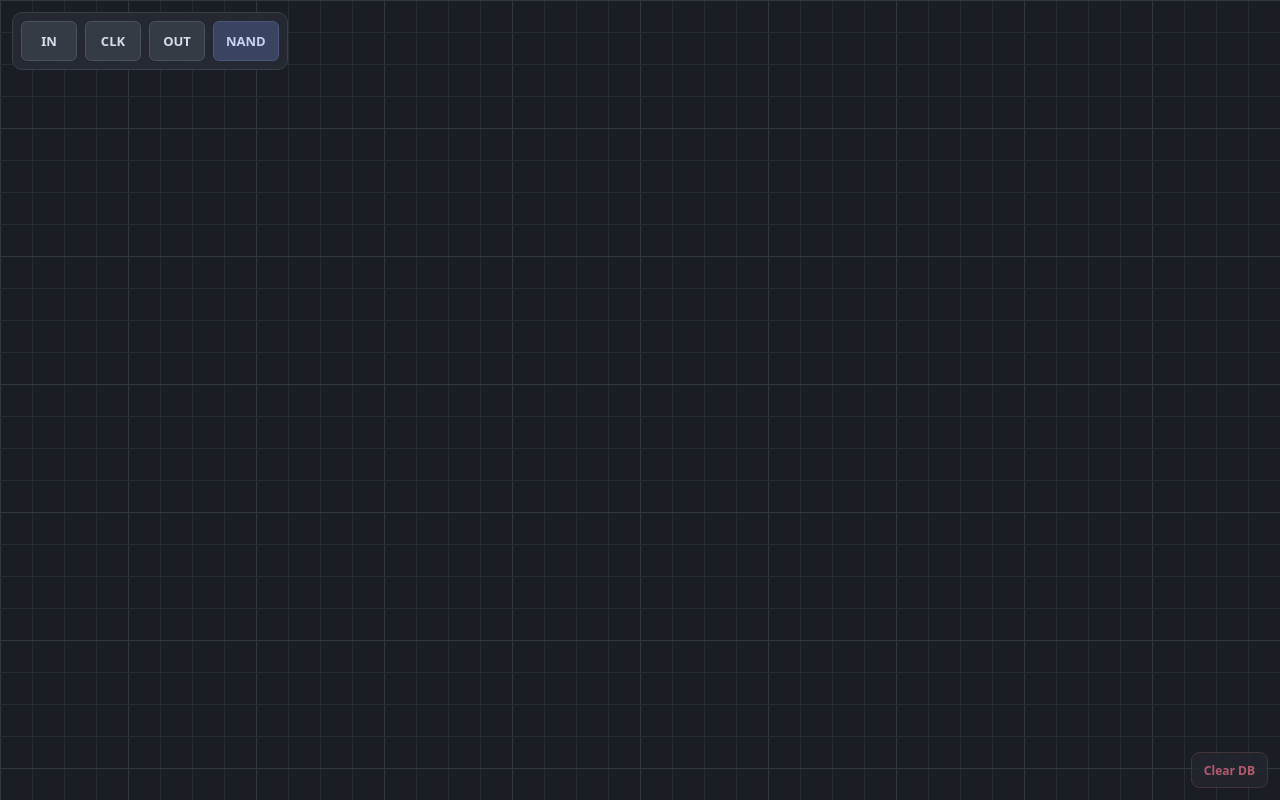
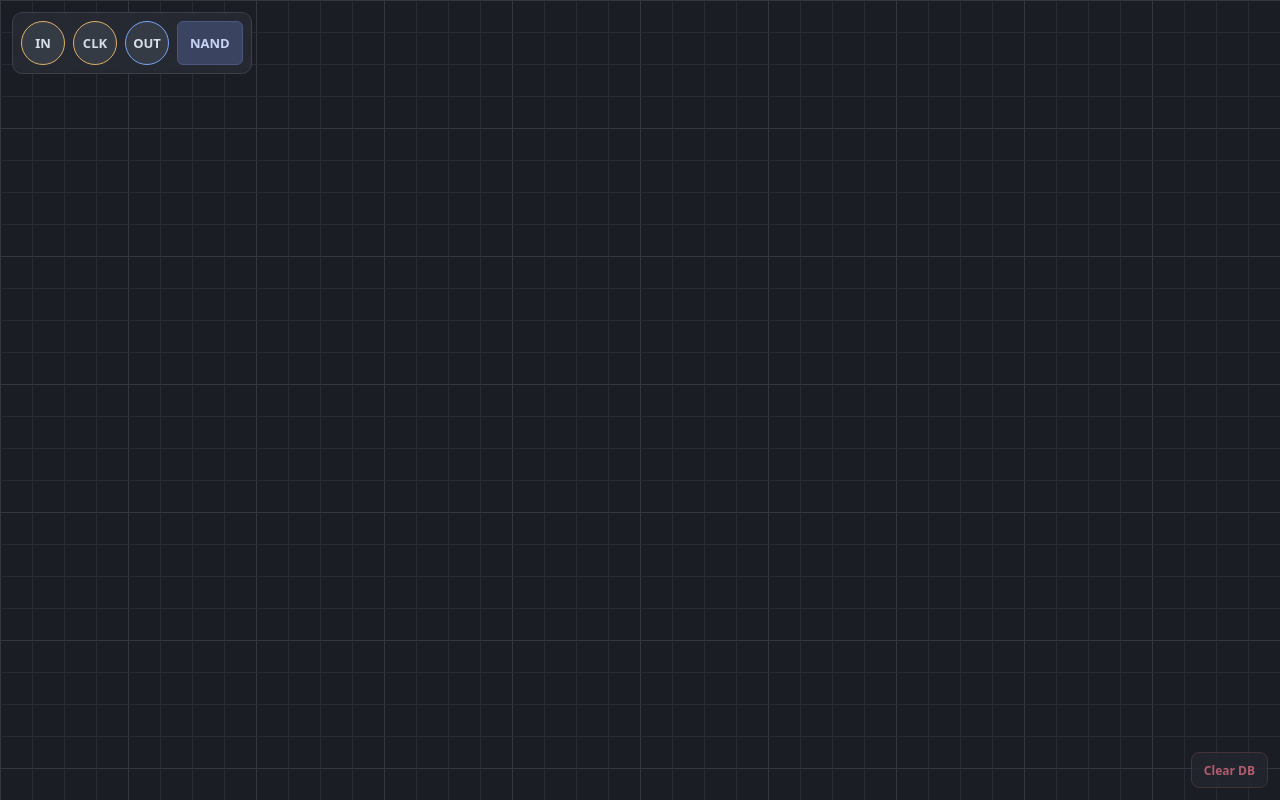
Before and after one commit to zelacerda/nands-on, a website built with Vite: page index.html in a window 1280 px wide. Built offline with nearby package versions, Linux system fonts and the light colour scheme.

Commit message:
feat: torna os botões de I/O (IN/CLK/OUT) circulares com borda pela cor do conector (clock-input_20260604)

```diff
--- a/src/style.css
+++ b/src/style.css
@@ -73,6 +73,30 @@ body {
 
 #palette button:active {
   background: #2d333b;
+}
+
+/* Botões de I/O (IN/CLK/OUT): círculos, espelhando a forma desses nós no canvas.
+   A cor da borda reflete o conector exposto — laranja para os que têm pino de
+   saída (IN, CLK) e azul claro para o que tem pino de entrada (OUT) — tornando
+   intuitivo o que injeta e o que observa sinal. */
+#palette button[data-add='input'],
+#palette button[data-add='clock'],
+#palette button[data-add='output'] {
+  width: 44px;
+  height: 44px;
+  min-width: 44px;
+  min-height: 44px;
+  padding: 0;
+  border-radius: 50%;
+}
+
+#palette button[data-add='input'],
+#palette button[data-add='clock'] {
+  border-color: #e0af68;
+}
+
+#palette button[data-add='output'] {
+  border-color: #7aa2f7;
 }
 
 /* Botões de componentes lógicos (NAND e chips criados): azul, distinto do I/O. */
```
